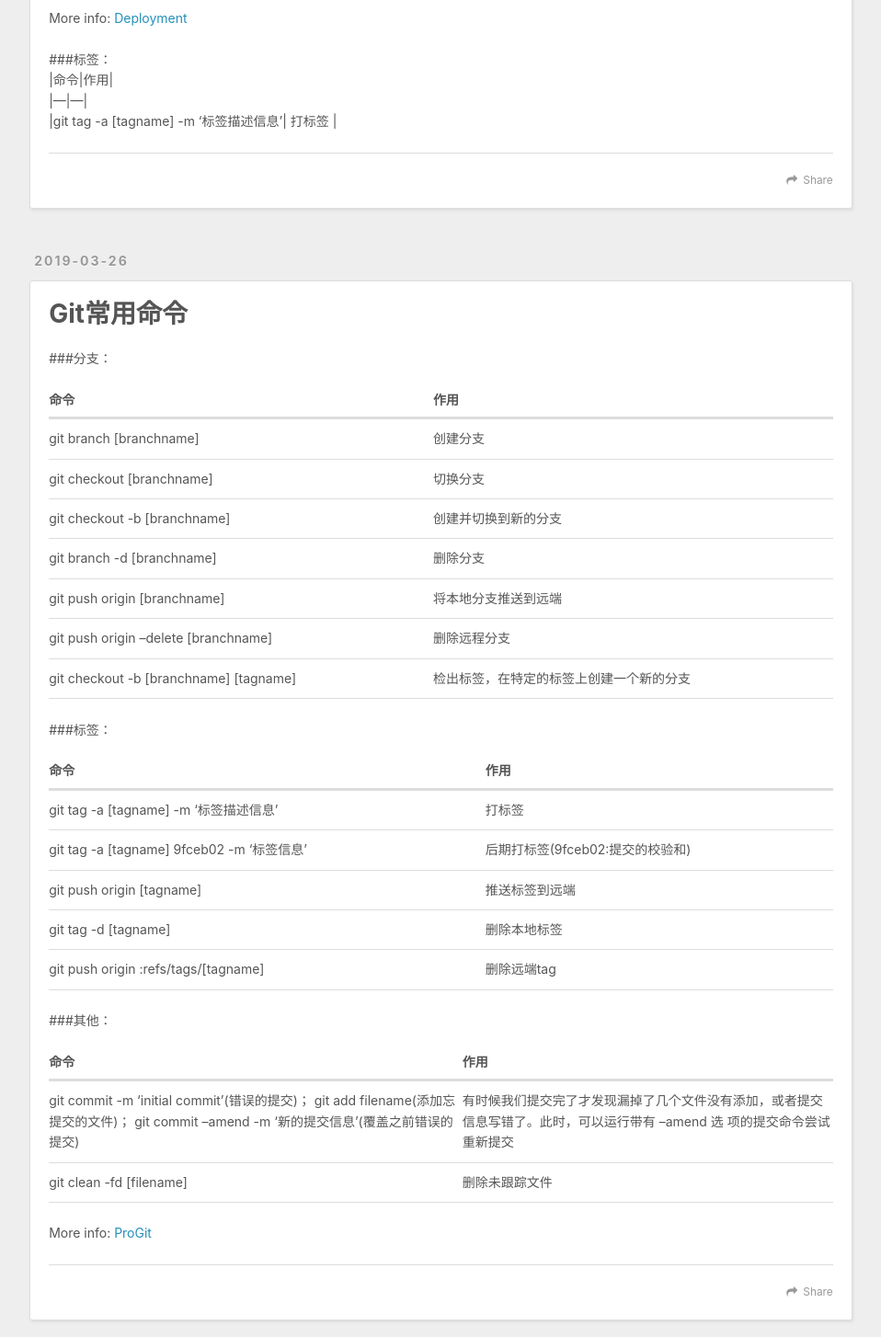
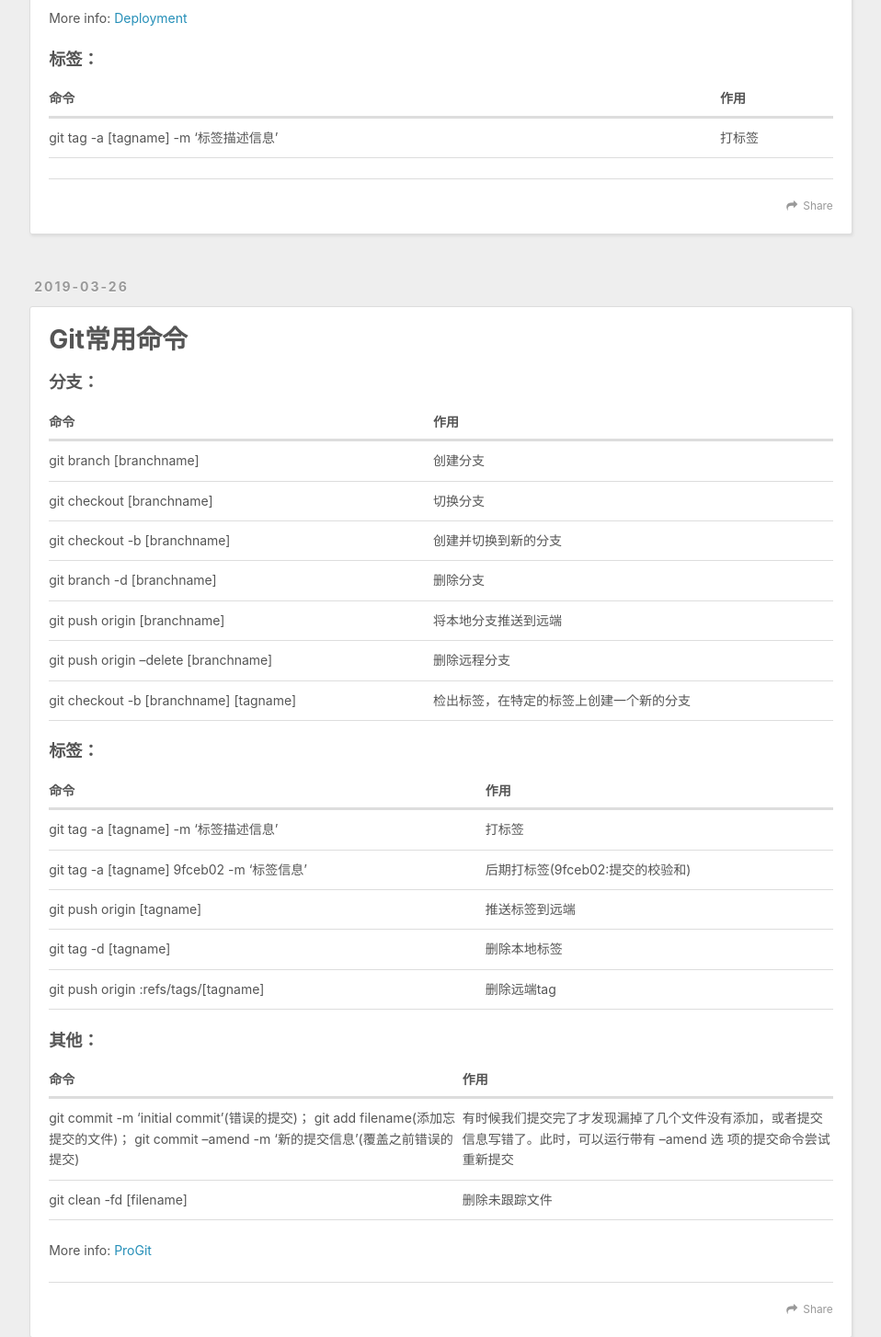
Before and after one commit to doubleGang/doubleGang.github.io, a plain HTML site: page index.html in a window 1280 px wide. Shown: the part 1160-2614 px from the top of the page at 92% size, without its empty margins (8-966 px from the left). Drawn offline with nearby package versions, Linux system fonts and the light colour scheme.

Commit message:
Site updated: 2019-03-27 18:13:22

```diff
--- a/index.html
+++ b/index.html
@@ -93,7 +93,20 @@
 <p>More info: <a href="https://hexo.io/docs/generating.html" target="_blank" rel="noopener">Generating</a></p>
 <h3 id="Deploy-to-remote-sites"><a href="#Deploy-to-remote-sites" class="headerlink" title="Deploy to remote sites"></a>Deploy to remote sites</h3><figure class="highlight bash"><table><tr><td class="gutter"><pre><span class="line">1</span><br></pre></td><td class="code"><pre><span class="line">$ hexo deploy</span><br></pre></td></tr></table></figure>
 <p>More info: <a href="https://hexo.io/docs/deployment.html" target="_blank" rel="noopener">Deployment</a></p>
-<p>###标签：<br>|命令|作用|<br>|—|—|<br>|git tag -a [tagname] -m ‘标签描述信息’| 打标签 |</p>
+<h3 id="标签："><a href="#标签：" class="headerlink" title="标签："></a>标签：</h3><table>
+<thead>
+<tr>
+<th>命令</th>
+<th>作用</th>
+</tr>
+</thead>
+<tbody>
+<tr>
+<td>git tag -a [tagname] -m ‘标签描述信息’</td>
+<td>打标签</td>
+</tr>
+</tbody>
+</table>
 
 
     </div>
@@ -130,8 +143,7 @@
 
     <div class="article-entry" itemprop="articleBody">
 
-        <p>###分支：</p>
-<table>
+        <h3 id="分支："><a href="#分支：" class="headerlink" title="分支："></a>分支：</h3><table>
 <thead>
 <tr>
 <th>命令</th>
@@ -169,8 +181,7 @@
 </tr>
 </tbody>
 </table>
-<p>###标签：</p>
-<table>
+<h3 id="标签："><a href="#标签：" class="headerlink" title="标签："></a>标签：</h3><table>
 <thead>
 <tr>
 <th>命令</th>
@@ -200,8 +211,7 @@
 </tr>
 </tbody>
 </table>
-<p>###其他：</p>
-<table>
+<h3 id="其他："><a href="#其他：" class="headerlink" title="其他："></a>其他：</h3><table>
 <thead>
 <tr>
 <th>命令</th>
```
Also changed, not shown: 2019/03/26/Git常用命令/index.html (+7 -10 lines), 2019/03/27/hello-world/index.html (+15 -2 lines).
